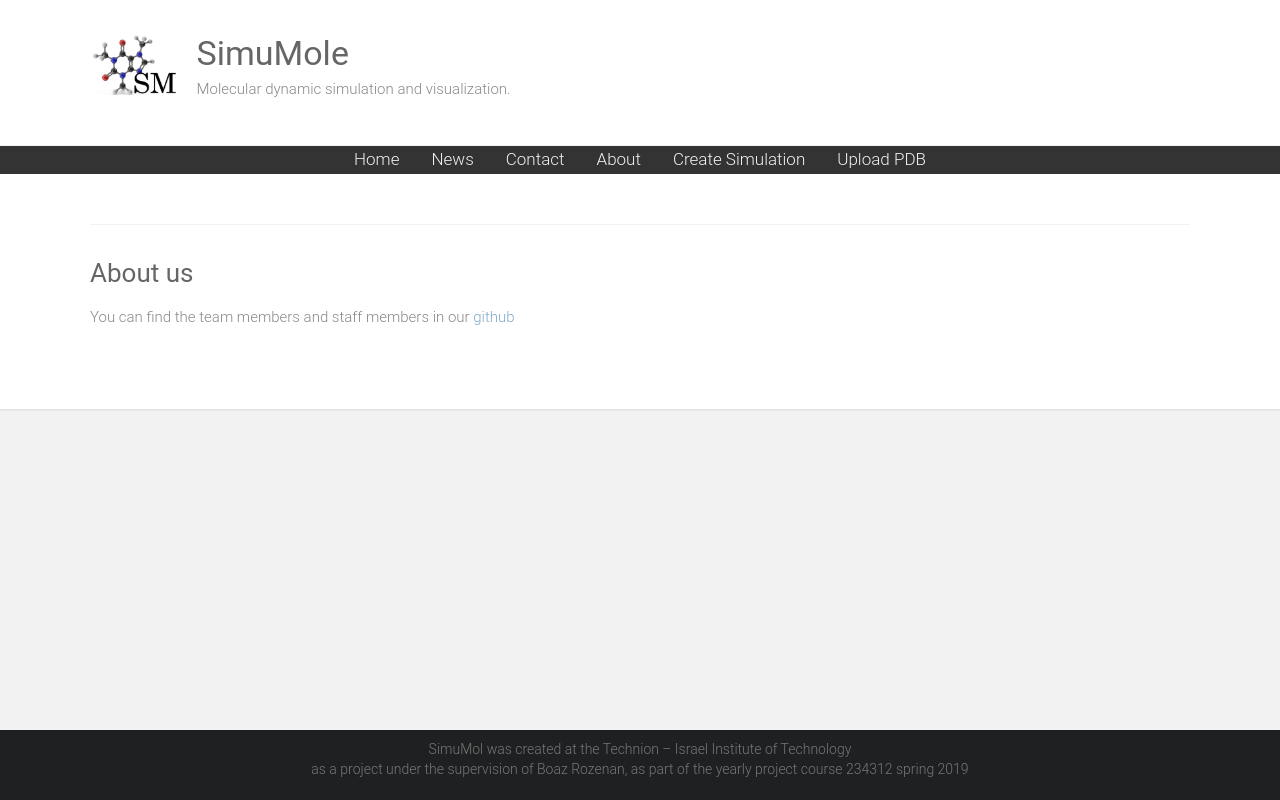
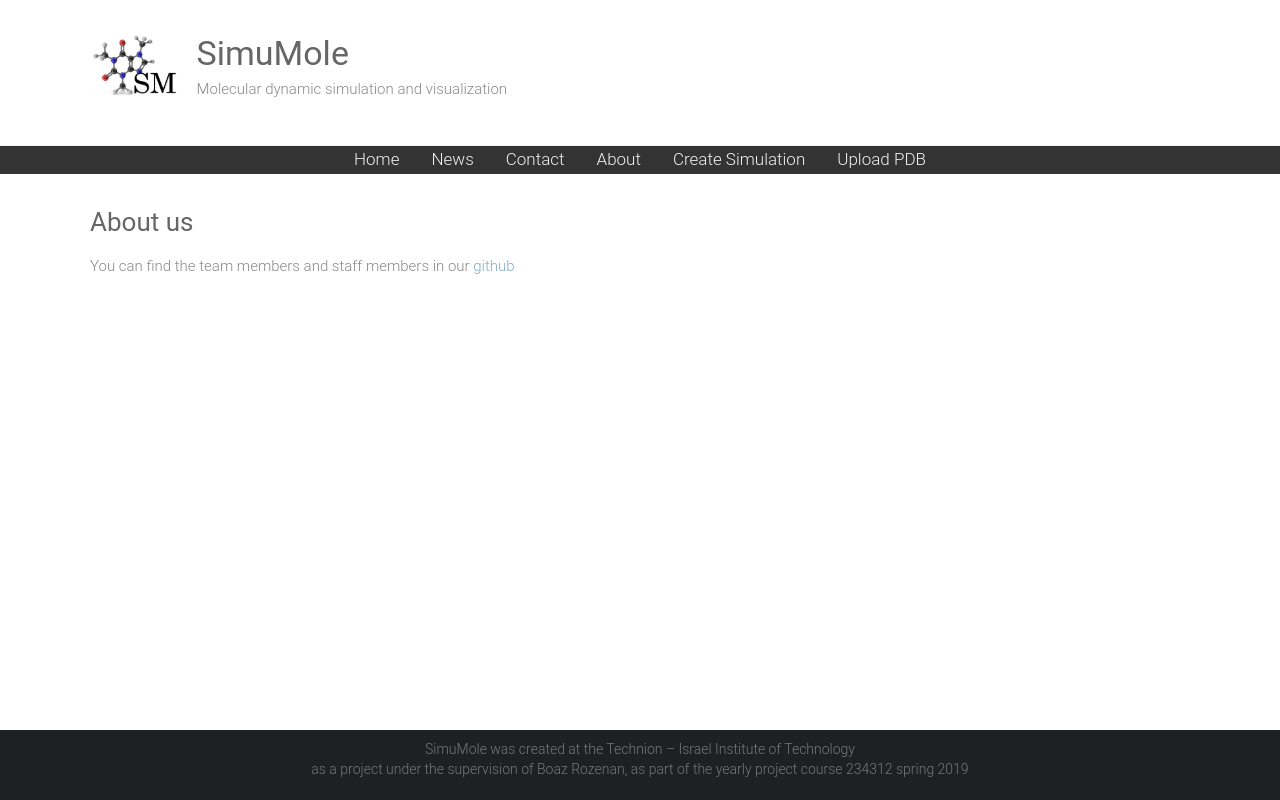
Before and after one commit to TechnionYP5779/SimuMole, a Django app: page /about/ in a window 1280 px wide. Run offline with Django 3.2, Linux system fonts and the light colour scheme; some libraries are stand-ins or nearby versions.

Commit message:
change style + formatting

```diff
--- a/src/SimuMole/SimuMoleWeb/templates/base.html
+++ b/src/SimuMole/SimuMoleWeb/templates/base.html
@@ -66,6 +66,21 @@
                 transform: none;
             }
         }
+
+        {# overwriting "style.css" #}
+
+        .single-page {
+            margin-top: 30px;
+        }
+
+        body {
+            background: unset;
+        }
+
+        #page {
+            box-shadow: unset;
+        }
+
     </style>
     <header>
         <div class="header">
@@ -80,7 +95,7 @@
                     <h1 id="site-title">
                         <a href="/" title="Simu Mole" rel="home">SimuMole</a>
                     </h1>
-                    <p>Molecular dynamic simulation and visualization.</p>
+                    <p>Molecular dynamic simulation and visualization</p>
                 </div>
             </div>
             <!-- {% load static %}
@@ -114,7 +129,6 @@
     <div class="main-wrapper">
         <div class="single-page clearfix">
             <div class="inner-wrap">
-                <hr>
                 <div>
                     {% if messages %}
                         <ul class="messages">
@@ -133,7 +147,7 @@
     </div>
     <footer id="colophon">
         <div class="inner-wrap">
-            SimuMol was created at the Technion – Israel Institute of Technology <br>
+            SimuMole was created at the Technion – Israel Institute of Technology <br>
             as a project under the supervision of Boaz Rozenan, as part of the yearly project course 234312 spring 2019
         </div>
     </footer>
--- a/src/SimuMole/SimuMoleWeb/views.py
+++ b/src/SimuMole/SimuMoleWeb/views.py
@@ -17,7 +17,6 @@ from django.core.files.base import ContentFile
 from django.contrib import messages
 
 temp = 'media/files/'  # path to temp folder
-
 
 
 ################################
@@ -195,7 +194,9 @@ class SimulationWizard(CookieWizardView):
         step_1_prev_data = {} if step_1_prev_data is None \
             else {'x1': step_1_prev_data.get('1-x1'), 'x2': step_1_prev_data.get('1-x2'),
                   'y1': step_1_prev_data.get('1-y1'), 'y2': step_1_prev_data.get('1-y2'),
-                  'z1': step_1_prev_data.get('1-z1'), 'z2': step_1_prev_data.get('1-z2')}
+                  'z1': step_1_prev_data.get('1-z1'), 'z2': step_1_prev_data.get('1-z2'),
+                  'degXY_1': step_1_prev_data.get('1-degXY_1'), 'degYZ_1': step_1_prev_data.get('1-degYZ_1'),
+                  'degXY_2': step_1_prev_data.get('1-degXY_2'), 'degYZ_2': step_1_prev_data.get('1-degYZ_2')}
 
         # SimulationForm2_SimulationParameters
         step_2_prev_data = self.storage.get_step_data('2')
@@ -238,6 +239,7 @@ def file_upload_old_version(request):
         file = UploadForm()
     return render(request, 'file_upload.html', {'form': file})
 
+
 def file_upload(request):
     messages.info(request, "Upload only 1 dcd file and 1 pdb file - both required")
     pdb_count = 0
@@ -249,19 +251,19 @@ def file_upload(request):
         files = request.FILES.getlist('file_field')
         if form.is_valid():
             for f in files:
-                i+=1
+                i += 1
                 file_name, file_extension = os.path.splitext(f.name)
                 file_extension = file_extension.lower()
                 # allowing only pdb and dcd files
                 if file_extension == '.pdb':
-                    pdb_count+=1
+                    pdb_count += 1
                 elif file_extension == '.dcd':
-                    dcd_count+=1
+                    dcd_count += 1
                 files_arr.append(f)
             if (pdb_count == 1) and (dcd_count == 1) and (i == 2):
-                path = default_storage.save('files/' + files_arr[0].name , ContentFile(files_arr[0].read()))
+                path = default_storage.save('files/' + files_arr[0].name, ContentFile(files_arr[0].read()))
                 tmp_file = os.path.join(settings.MEDIA_ROOT, path)
-                path = default_storage.save('files/' + files_arr[1].name , ContentFile(files_arr[1].read()))
+                path = default_storage.save('files/' + files_arr[1].name, ContentFile(files_arr[1].read()))
                 tmp_file = os.path.join(settings.MEDIA_ROOT, path)
                 messages.success(request, 'Files Uploaded Successfully - Simulation will open now')
                 sim = Uploaded_Simulation(files_arr[0].name, files_arr[1].name)
```
Also changed, not shown: src/SimuMole/SimuMoleWeb/forms.py (+10 -10 lines).
